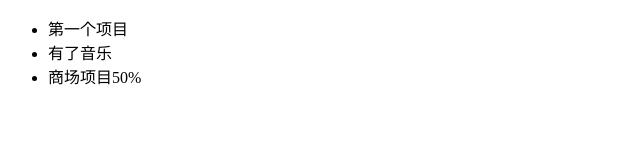
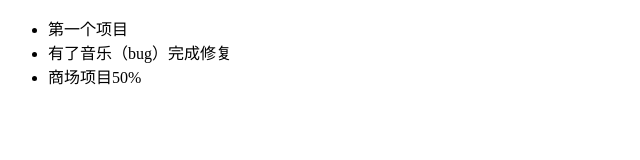
Before and after one commit to 2457877138/git, a plain HTML site: page index.html in a window 1280 px wide. Shown: the whole page, without its empty margins (0-640 px from the left). Drawn offline with Linux system fonts and the light colour scheme.

Commit message:
bug修复完成

```diff
--- a/index.html
+++ b/index.html
@@ -9,7 +9,7 @@
 <body>
     <ul>
         <li>第一个项目</li>
-        <li>有了音乐</li>
+        <li>有了音乐（bug）完成修复</li>
         <li>商场项目50%</li>
     </ul>
 </body>
```
